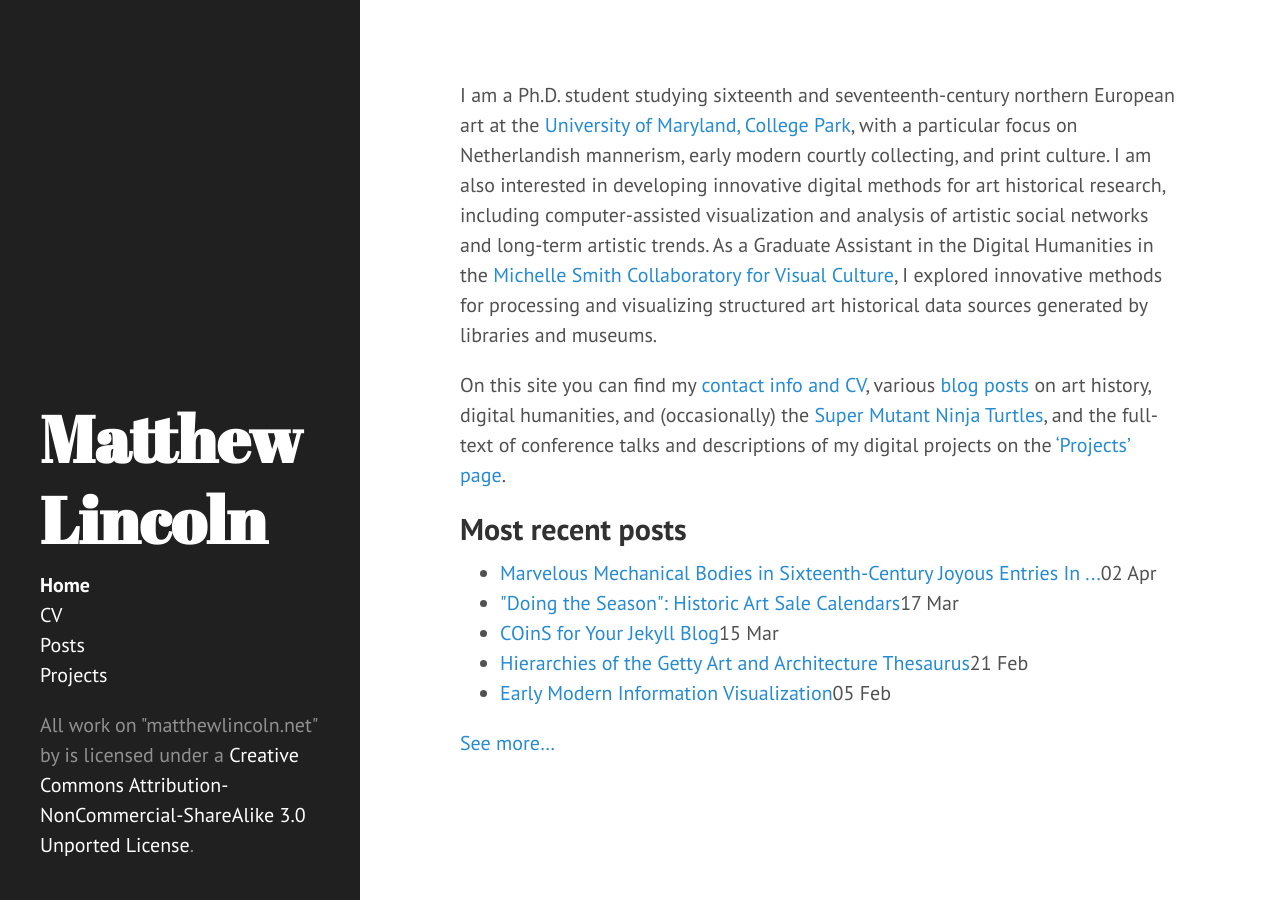
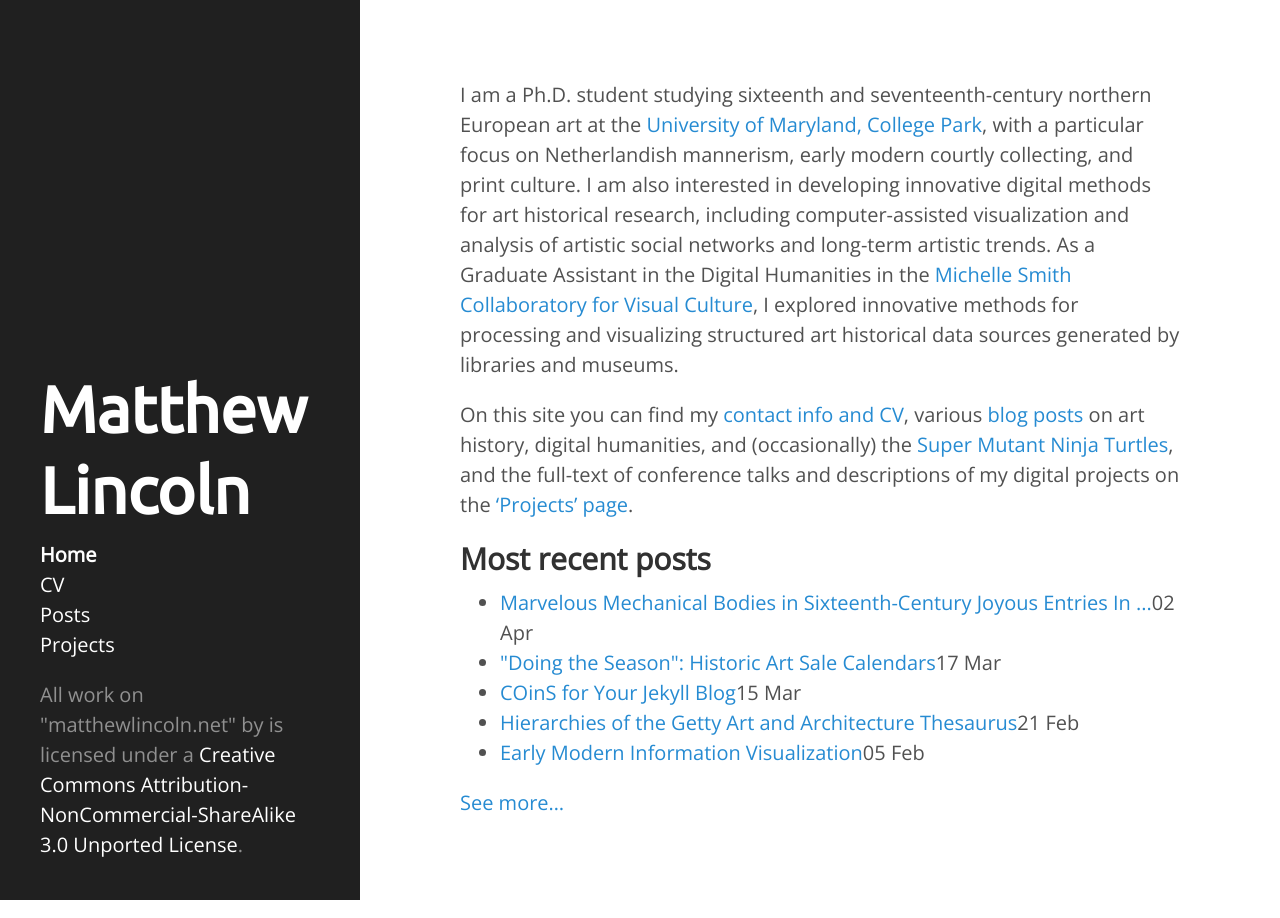
Before and after one commit to mdlincoln/mdlincoln.github.io, a Jekyll site: the page built from index.md, in a window 1280 px wide. Built offline with Jekyll 4.4.1, drawn with Linux system fonts in a browser that asks for light colours.

Commit message:
Use preferred fonts

```diff
--- a/assets/css/hyde.css
+++ b/assets/css/hyde.css
@@ -32,7 +32,7 @@
  */
 
 html {
-  font-family: "PT Sans", Helvetica, Arial, sans-serif;
+  font-family: "Open Sans", Helvetica, Arial, sans-serif;
 }
 @media (min-width: 48rem) {
   html {
@@ -79,7 +79,7 @@
 .sidebar-about h1 {
   color: #fff;
   margin-top: 0;
-  font-family: "Abril Fatface", serif;
+  font-family: "Ubuntu", serif;
   font-size: 3.25rem;
 }
 
```
